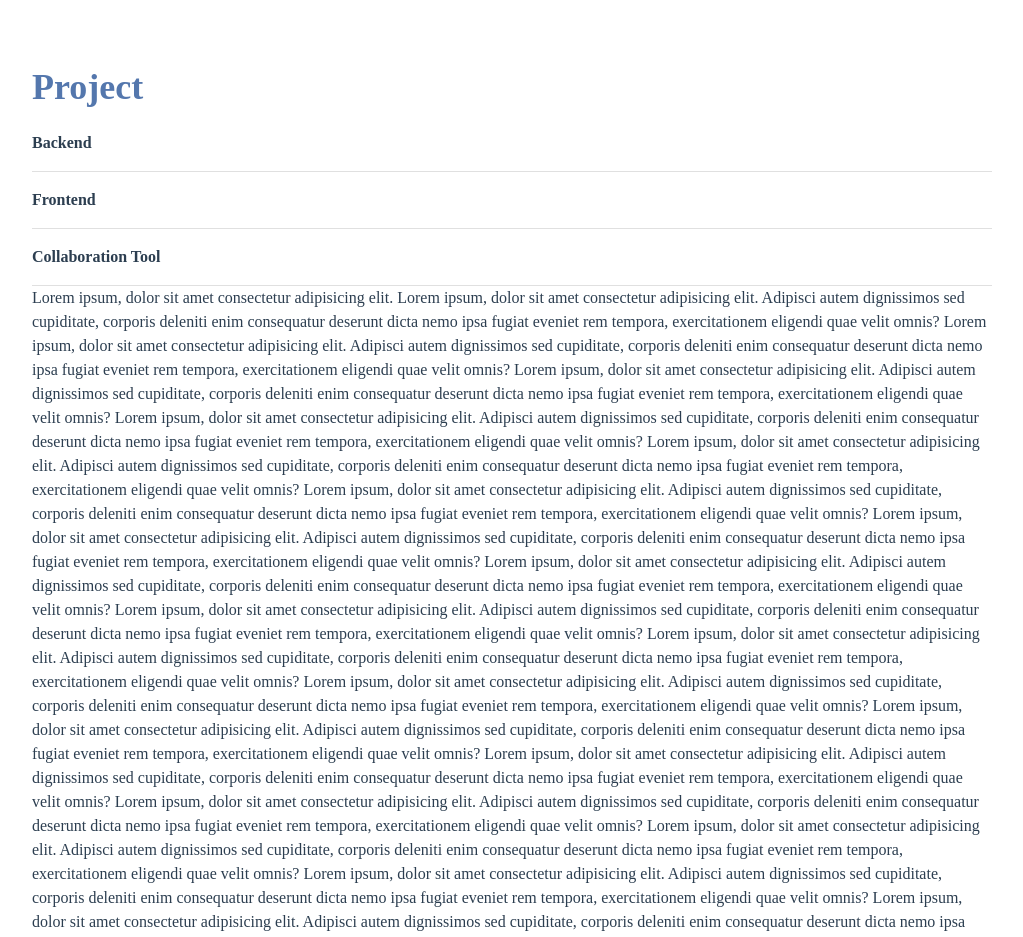
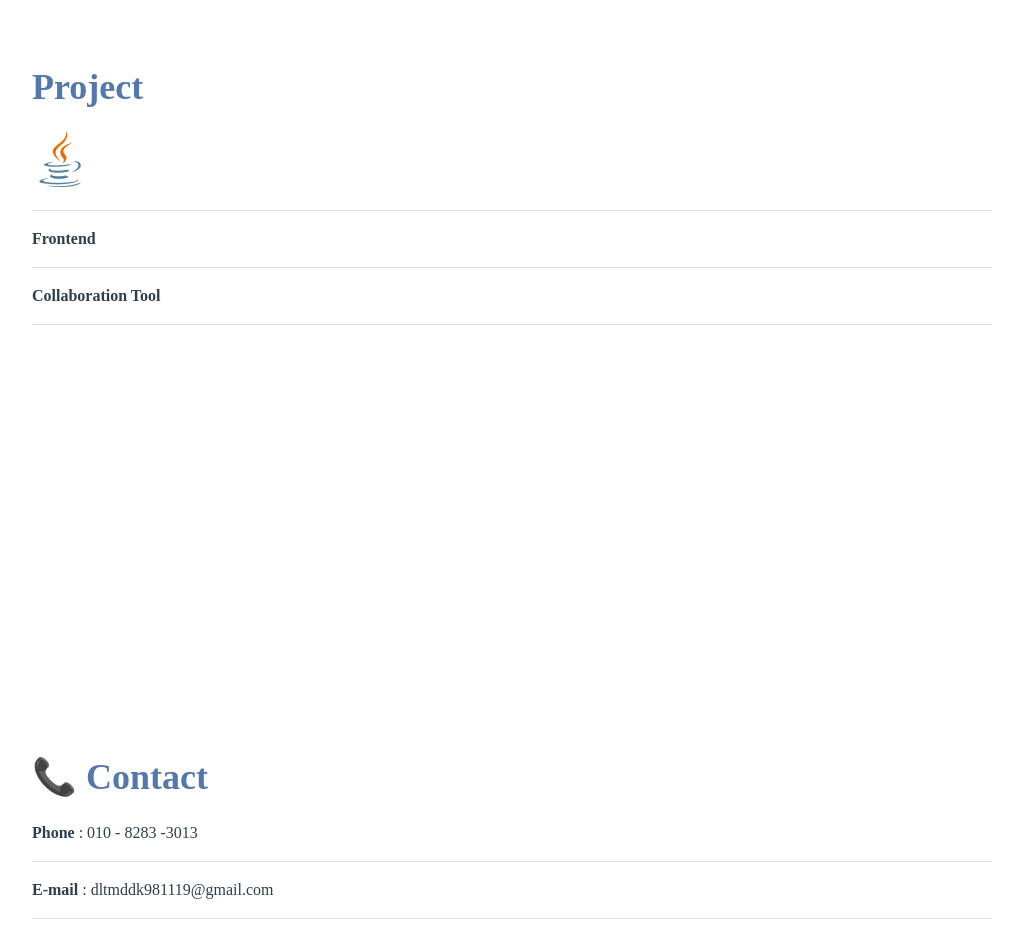
Before and after one commit to a-seung/Portfolio_LeeSeungA, a Vue app: page / in a window 1280 px wide. Shown: the part 1860-2797 px from the top of the page, without its empty margins (248-1271 px from the left). Built offline with nearby package versions, Linux system fonts and the light colour scheme; a web font is replaced by a local one.

Commit message:
20240918 프로젝트1 페이지 연결

```diff
--- a/src/App.vue
+++ b/src/App.vue
@@ -6,7 +6,7 @@
 
 
     <!-- Main Content Area for Routed Pages -->
-    <div class="flex-1 ml-20 sm:ml-60 overflow-y-auto">
+    <div class="flex-1 ml-20 sm:ml-60 overflow-y-auto min-h-screen p-10">
       <RouterView @updateActiveSection="updateActiveSection"/>
     </div>
   </div>
--- a/src/components/Sidebar.vue
+++ b/src/components/Sidebar.vue
@@ -1,6 +1,7 @@
 <template>
   <aside class="fixed w-60 h-screen bg-secondary py-10">
     <div class="flex flex-col items-center">
+      <div>이승아의 포트폴리오</div>
       <div class="rounded-full my-6 overflow-hidden  w-44 h-56">
         <img src="@/assets/images/profileImg.jpg" alt="Profile Image" class="w-full h-full object-cover rounded-[50%] aspect-[3/4]" />
       </div>
@@ -26,6 +27,17 @@
 </template>
 
 <script setup>
+import { useRouter } from 'vue-router';
+
+// 라우터 인스턴스 가져오기
+const router = useRouter();
+
+// Home 페이지로 이동하는 함수
+const goHome = () => {
+  console.log("Home 버튼 클릭됨");
+  router.push('/')
+};
+
 // 현재 활성화된 섹션을 받기 위한 prop
 const props = defineProps({
   activeSection: {
--- a/src/pages/Home.vue
+++ b/src/pages/Home.vue
@@ -1,5 +1,5 @@
 <template>
-  <div class="min-h-screen p-10">
+  <div class="">
     <section id="introduction" >
       <Introduction />
     </section>
--- a/src/pages/Project.vue
+++ b/src/pages/Project.vue
@@ -3,7 +3,10 @@
     <h1 class="big-title">Project</h1>
     <div>
       <div class="line-content">
-            <p  class="line-content-title">Backend</p>
+        <div>
+          <button @click="goToProject1"><img src="/src/assets/SkillSet/backend/Java.png" alt=""></button>
+        </div>
+        <p class="line-content-title"></p>
       </div>
       <div class="line-content">
         <p class="line-content-title">Frontend</p>
@@ -12,49 +15,17 @@
         <p class="line-content-title">Collaboration Tool</p>
       </div>
     </div>
-        <p>
-        Lorem ipsum, dolor sit amet consectetur adipisicing elit. Lorem ipsum, dolor sit amet consectetur adipisicing elit. Adipisci autem dignissimos sed cupiditate, corporis
-        deleniti enim consequatur deserunt dicta nemo ipsa fugiat eveniet rem tempora, exercitationem eligendi quae velit omnis? Lorem ipsum, dolor sit amet consectetur adipisicing
-        elit. Adipisci autem dignissimos sed cupiditate, corporis deleniti enim consequatur deserunt dicta nemo ipsa fugiat eveniet rem tempora, exercitationem eligendi quae velit
-        omnis? Lorem ipsum, dolor sit amet consectetur adipisicing elit. Adipisci autem dignissimos sed cupiditate, corporis deleniti enim consequatur deserunt dicta nemo ipsa
-        fugiat eveniet rem tempora, exercitationem eligendi quae velit omnis? Lorem ipsum, dolor sit amet consectetur adipisicing elit. Adipisci autem dignissimos sed cupiditate,
-        corporis deleniti enim consequatur deserunt dicta nemo ipsa fugiat eveniet rem tempora, exercitationem eligendi quae velit omnis? Lorem ipsum, dolor sit amet consectetur
-        adipisicing elit. Adipisci autem dignissimos sed cupiditate, corporis deleniti enim consequatur deserunt dicta nemo ipsa fugiat eveniet rem tempora, exercitationem eligendi
-        quae velit omnis? Lorem ipsum, dolor sit amet consectetur adipisicing elit. Adipisci autem dignissimos sed cupiditate, corporis deleniti enim consequatur deserunt dicta
-        nemo ipsa fugiat eveniet rem tempora, exercitationem eligendi quae velit omnis? Lorem ipsum, dolor sit amet consectetur adipisicing elit. Adipisci autem dignissimos sed
-        cupiditate, corporis deleniti enim consequatur deserunt dicta nemo ipsa fugiat eveniet rem tempora, exercitationem eligendi quae velit omnis? Lorem ipsum, dolor sit amet
-        consectetur adipisicing elit. Adipisci autem dignissimos sed cupiditate, corporis deleniti enim consequatur deserunt dicta nemo ipsa fugiat eveniet rem tempora,
-        exercitationem eligendi quae velit omnis? Lorem ipsum, dolor sit amet consectetur adipisicing elit. Adipisci autem dignissimos sed cupiditate, corporis deleniti enim
-        consequatur deserunt dicta nemo ipsa fugiat eveniet rem tempora, exercitationem eligendi quae velit omnis? Lorem ipsum, dolor sit amet consectetur adipisicing elit.
-        Adipisci autem dignissimos sed cupiditate, corporis deleniti enim consequatur deserunt dicta nemo ipsa fugiat eveniet rem tempora, exercitationem eligendi quae velit omnis?
-        Lorem ipsum, dolor sit amet consectetur adipisicing elit. Adipisci autem dignissimos sed cupiditate, corporis deleniti enim consequatur deserunt dicta nemo ipsa fugiat
-        eveniet rem tempora, exercitationem eligendi quae velit omnis? Lorem ipsum, dolor sit amet consectetur adipisicing elit. Adipisci autem dignissimos sed cupiditate, corporis
-        deleniti enim consequatur deserunt dicta nemo ipsa fugiat eveniet rem tempora, exercitationem eligendi quae velit omnis? Lorem ipsum, dolor sit amet consectetur adipisicing
-        elit. Adipisci autem dignissimos sed cupiditate, corporis deleniti enim consequatur deserunt dicta nemo ipsa fugiat eveniet rem tempora, exercitationem eligendi quae velit
-        omnis? Lorem ipsum, dolor sit amet consectetur adipisicing elit. Adipisci autem dignissimos sed cupiditate, corporis deleniti enim consequatur deserunt dicta nemo ipsa
-        fugiat eveniet rem tempora, exercitationem eligendi quae velit omnis? Lorem ipsum, dolor sit amet consectetur adipisicing elit. Adipisci autem dignissimos sed cupiditate,
-        corporis deleniti enim consequatur deserunt dicta nemo ipsa fugiat eveniet rem tempora, exercitationem eligendi quae velit omnis? Lorem ipsum, dolor sit amet consectetur
-        adipisicing elit. Adipisci autem dignissimos sed cupiditate, corporis deleniti enim consequatur deserunt dicta nemo ipsa fugiat eveniet rem tempora, exercitationem eligendi
-        quae velit omnis? Lorem ipsum, dolor sit amet consectetur adipisicing elit. Adipisci autem dignissimos sed cupiditate, corporis deleniti enim consequatur deserunt dicta
-        nemo ipsa fugiat eveniet rem tempora, exercitationem eligendi quae velit omnis? Lorem ipsum, dolor sit amet consectetur adipisicing elit. Adipisci autem dignissimos sed
-        cupiditate, corporis deleniti enim consequatur deserunt dicta nemo ipsa fugiat eveniet rem tempora, exercitationem eligendi quae velit omnis? Lorem ipsum, dolor sit amet
-        consectetur adipisicing elit. Adipisci autem dignissimos sed cupiditate, corporis deleniti enim consequatur deserunt dicta nemo ipsa fugiat eveniet rem tempora,
-        exercitationem eligendi quae velit omnis? Lorem ipsum, dolor sit amet consectetur adipisicing elit. Adipisci autem dignissimos sed cupiditate, corporis deleniti enim
-        consequatur deserunt dicta nemo ipsa fugiat eveniet rem tempora, exercitationem eligendi quae velit omnis? Lorem ipsum, dolor sit amet consectetur adipisicing elit.
-        Adipisci autem dignissimos sed cupiditate, corporis deleniti enim consequatur deserunt dicta nemo ipsa fugiat eveniet rem tempora, exercitationem eligendi quae velit omnis?
-        Lorem ipsum, dolor sit amet consectetur adipisicing elit. Adipisci autem dignissimos sed cupiditate, corporis deleniti enim consequatur deserunt dicta nemo ipsa fugiat
-        eveniet rem tempora, exercitationem eligendi quae velit omnis? Lorem ipsum, dolor sit amet consectetur adipisicing elit. Adipisci autem dignissimos sed cupiditate, corporis
-        deleniti enim consequatur deserunt dicta nemo ipsa fugiat eveniet rem tempora, exercitationem eligendi quae velit omnis? Lorem ipsum, dolor sit amet consectetur adipisicing
-        elit. Adipisci autem dignissimos sed cupiditate, corporis deleniti enim consequatur deserunt dicta nemo ipsa fugiat eveniet rem tempora, exercitationem eligendi quae velit
-        omnis? Lorem ipsum, dolor sit amet consectetur adipisicing elit. Adipisci autem dignissimos sed cupiditate, corporis deleniti enim consequatur deserunt dicta nemo ipsa
-        fugiat eveniet rem tempora, exercitationem eligendi quae velit omnis? Lorem ipsum, dolor sit amet consectetur adipisicing elit. Adipisci autem dignissimos sed cupiditate,
-        corporis deleniti enim consequatur deserunt dicta nemo ipsa fugiat eveniet rem tempora, exercitationem eligendi quae velit omnis? Lorem ipsum, dolor sit amet consectetur
-        adipisicing elit. Adipisci autem dignissimos sed cupiditate, corporis deleniti enim consequatur deserunt dicta nemo ipsa fugiat eveniet rem tempora, exercitationem eligendi
-        quae velit omnis?Adipisci autem dignissimos sed cupiditate, corporis deleniti enim consequatur deserunt dicta nemo ipsa fugiat eveniet rem tempora, exercitationem eligendi
-        quae velit omnis?
-      </p>
+    <div class="h-80"></div>
   </section>
-
 </template>
 
-  <script setup></script>
+<script setup>
+import { useRouter } from 'vue-router'
+
+const router = useRouter()
+
+// 버튼 클릭 시 /project1 경로로 이동하는 함수
+const goToProject1 = () => {
+  router.push({ name: 'Project1' })
+}
+</script>
--- /dev/null
+++ b/src/pages/Project1.vue
@@ -0,0 +1,8 @@
+<template>
+  <section id="project1" class="section-group">
+    <div>zzzzz</div>
+    <div class="h-80"></div>
+  </section>
+</template>
+
+<script setup></script>
--- a/src/router/index.js
+++ b/src/router/index.js
@@ -1,5 +1,6 @@
 import { createRouter, createWebHistory } from 'vue-router'
 import Home from '../pages/Home.vue'
+import Project1 from '../pages/Project1.vue' // 프로젝트 상세 페이지
 
 const router = createRouter({
   history: createWebHistory(import.meta.env.BASE_URL),
@@ -8,6 +9,11 @@ const router = createRouter({
       path: '/',
       name: 'home',
       component: Home
+    },
+    {
+      path: '/project1',
+      name: 'Project1',
+      component: Project1
     }
   ]
 })
```
Lines whose indentation alone changed are shown as unchanged.
